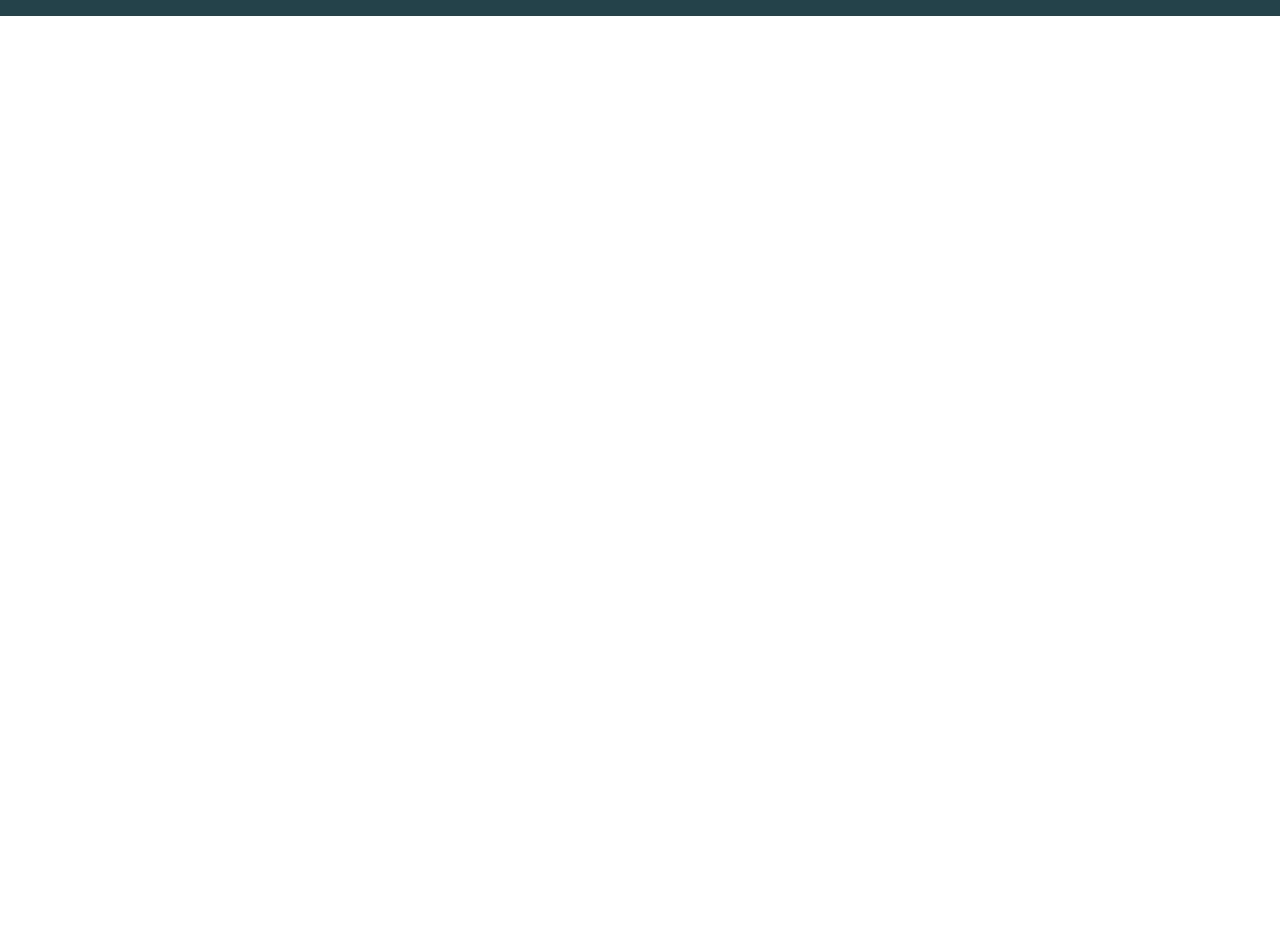
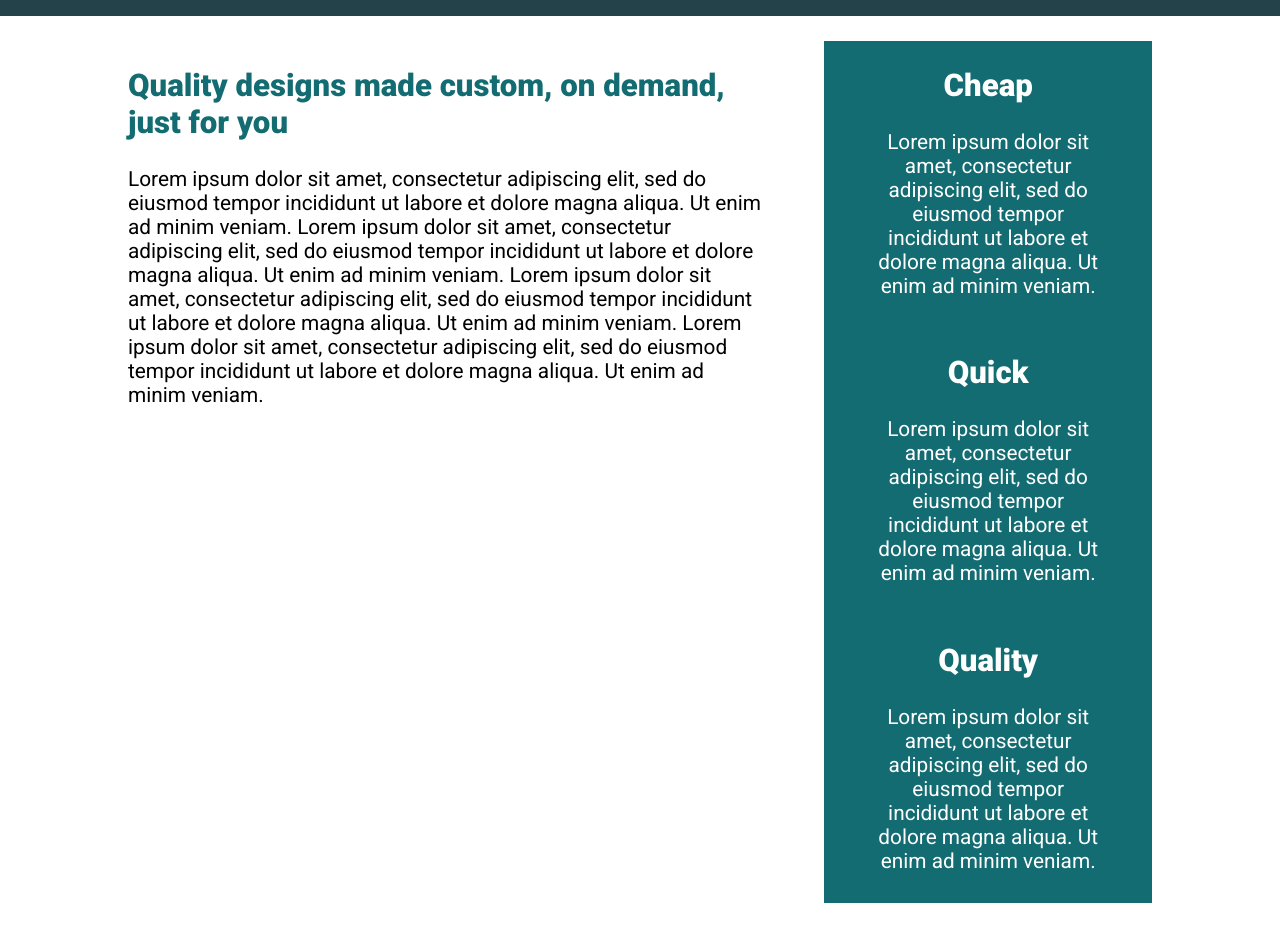
Before and after one commit to benbli/crl, a plain HTML site: page daniel/challenge05/index.html in a window 1280 px wide. Shown: the part 520-1448 px from the top of the page. Before the commit the page ends 800 px from the top, so only its background shows below. Drawn offline with Linux system fonts and the light colour scheme.

Commit message:
[Completed] challenge05

```diff
--- a/daniel/challenge05/index.html
+++ b/daniel/challenge05/index.html
@@ -25,7 +25,56 @@
           </p>
           <a href="#" class="btn">I want to learn</a>
         </div>
+        <img
+          class="hero__img"
+          src="./img/hero-img.jpg"
+          alt="website sketch."
+        />
       </div>
+    </div>
+    <div class="container row pt-25px pb-25px">
+      <section class="left-content">
+        <h2>Quality designs made custom, on demand, just for you</h2>
+        <p>
+          Lorem ipsum dolor sit amet, consectetur adipiscing elit, sed
+          do eiusmod tempor incididunt ut labore et dolore magna
+          aliqua. Ut enim ad minim veniam. Lorem ipsum dolor sit amet,
+          consectetur adipiscing elit, sed do eiusmod tempor
+          incididunt ut labore et dolore magna aliqua. Ut enim ad
+          minim veniam. Lorem ipsum dolor sit amet, consectetur
+          adipiscing elit, sed do eiusmod tempor incididunt ut labore
+          et dolore magna aliqua. Ut enim ad minim veniam. Lorem ipsum
+          dolor sit amet, consectetur adipiscing elit, sed do eiusmod
+          tempor incididunt ut labore et dolore magna aliqua. Ut enim
+          ad minim veniam.
+        </p>
+      </section>
+      <section class="right-content">
+        <div class="pb-10px">
+          <h2>Cheap</h2>
+          <p>
+            Lorem ipsum dolor sit amet, consectetur adipiscing elit,
+            sed do eiusmod tempor incididunt ut labore et dolore magna
+            aliqua. Ut enim ad minim veniam.
+          </p>
+        </div>
+        <div class="pb-10px">
+          <h2>Quick</h2>
+          <p>
+            Lorem ipsum dolor sit amet, consectetur adipiscing elit,
+            sed do eiusmod tempor incididunt ut labore et dolore magna
+            aliqua. Ut enim ad minim veniam.
+          </p>
+        </div>
+        <div class="pb-10px">
+          <h2>Quality</h2>
+          <p>
+            Lorem ipsum dolor sit amet, consectetur adipiscing elit,
+            sed do eiusmod tempor incididunt ut labore et dolore magna
+            aliqua. Ut enim ad minim veniam.
+          </p>
+        </div>
+      </section>
     </div>
   </body>
 </html>
--- a/daniel/challenge05/style.css
+++ b/daniel/challenge05/style.css
@@ -11,6 +11,14 @@
    below
 
 */
+:root {
+  --c-white: #fff;
+  --c-jp-indigo: #23424a;
+  --c-fr-lilac: #87629a;
+  --c-blue-sapphire: #136c72;
+  --c-black-olive: #3a3a3a;
+  --c-med-turquoise: #38cfd9;
+}
 
 *,
 *::before,
@@ -91,3 +99,31 @@ h1 {
 .btn:focus {
   opacity: 0.75;
 }
+
+.left-content {
+  width: 62%;
+}
+
+.left-content h2 {
+  color: var(--c-blue-sapphire);
+}
+
+.right-content {
+  width: 32%;
+  background-color: var(--c-blue-sapphire);
+  color: #fff;
+  text-align: center;
+  padding: 0 2em;
+}
+
+.pt-25px {
+  padding-top: 25px;
+}
+
+.pb-10px {
+  padding-bottom: 10px;
+}
+
+.pb-25px {
+  padding-bottom: 25px;
+}
```
